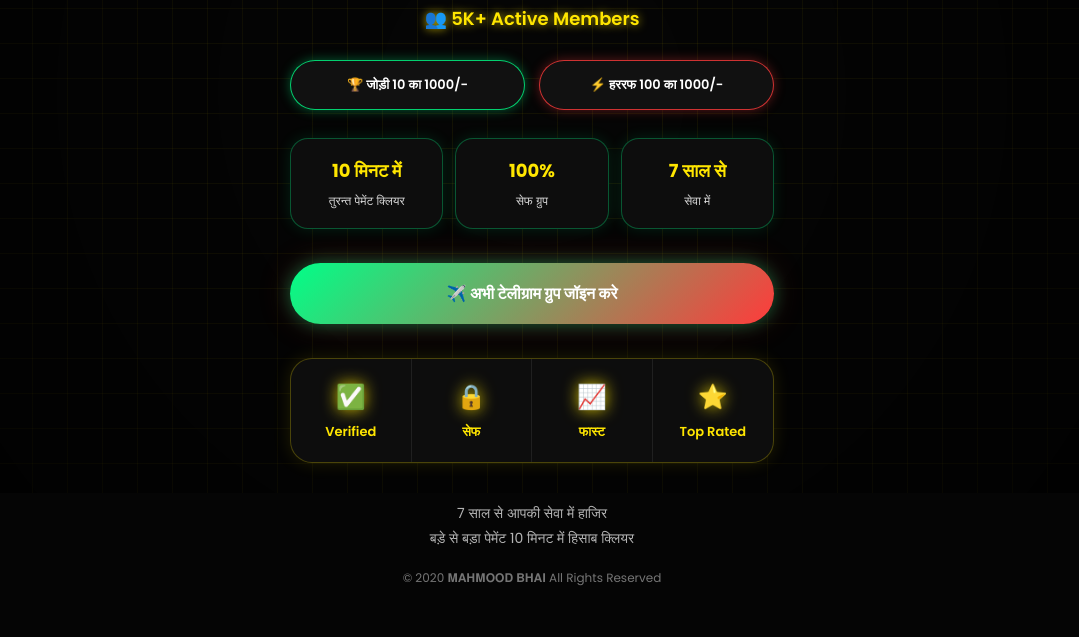
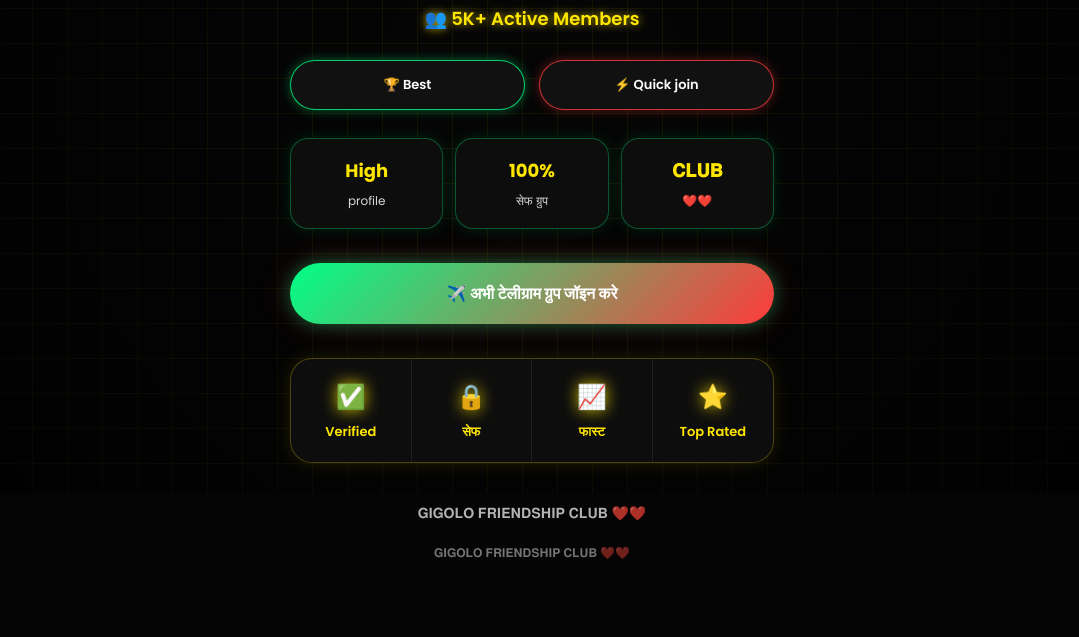
Before and after one commit to Snowwww002/newkhaywaal, a plain HTML site: page index.html in a window 1280 px wide. Shown: the part 307-944 px from the top of the page, without its empty margins (108-1187 px from the left). After the commit the page ends 919 px from the top, so only its background shows below. Drawn offline with Linux system fonts and the light colour scheme.

Commit message:
Update index.html

```diff
--- a/index.html
+++ b/index.html
@@ -20,7 +20,7 @@
 <!-- End Meta Pixel Code -->
 <meta charset="UTF-8">
 <meta name="viewport" content="width=device-width, initial-scale=1.0">
-<title>AKKI BHAI ONLINE KHAIWAL</title>
+<title>𝐆𝐈𝐆𝐎𝐋𝐎 𝐅𝐑𝐈𝐄𝐍𝐃𝐒𝐇𝐈𝐏</title>
 
 <!-- GOOGLE FONT -->
 <link href="https://fonts.googleapis.com/css2?family=Poppins:wght@300;400;500;600;700;800&display=swap" rel="stylesheet">
@@ -469,8 +469,8 @@
     </div>
 
     <h1 class="title">
-      𝐌𝐀𝐇𝐌𝐎𝐎𝐃 𝐁𝐇𝐀𝐈 𝐊𝐇𝐀𝐈𝐖𝐀𝐋 <br>
-      ONLINE KHAIWAL
+      𝐆𝐈𝐆𝐎𝐋𝐎 <br>
+      𝐅𝐑𝐈𝐄𝐍𝐃𝐒𝐇𝐈𝐏
     </h1>
 
   </div>
@@ -486,11 +486,11 @@
   <div class="badges">
 
     <div class="badge green">
-      🏆 जोड़ी 10 का 1000/-
+      🏆 Best
     </div>
 
     <div class="badge red">
-      ⚡ हररफ 100 का 1000/-
+      ⚡ Quick join
     </div>
 
   </div>
@@ -500,8 +500,8 @@
   <div class="features">
 
     <div class="feature-box">
-      <h3>10 मिनट में</h3>
-      <p>तुरन्त पेमेंट क्लियर</p>
+      <h3>High </h3>
+      <p>profile</p>
     </div>
 
     <div class="feature-box">
@@ -510,8 +510,8 @@
     </div>
 
     <div class="feature-box">
-      <h3>7 साल से</h3>
-      <p>सेवा में</p>
+      <h3>𝐂𝐋𝐔𝐁 </h3>
+      <p>❤️❤️</p>
     </div>
 
   </div>
@@ -520,7 +520,7 @@
 
   <div class="telegram-btn-wrap">
 
-    <a href="https://t.me/+YH5H3zMYvRxkZWY1" class="telegram-btn">
+    <a href="https://t.me/+T0z4km7MP9QwMjc1" class="telegram-btn">
       ✈️ अभी टेलीग्राम ग्रुप जॉइन करे
     </a>
 
@@ -557,12 +557,13 @@
   <div class="footer">
 
     <div class="footer-text">
-      7 साल से आपकी सेवा में हाजिर <br>
-      बड़े से बड़ा पेमेंट 10 मिनट में हिसाब क्लियर
+
+𝐆𝐈𝐆𝐎𝐋𝐎 𝐅𝐑𝐈𝐄𝐍𝐃𝐒𝐇𝐈𝐏 𝐂𝐋𝐔𝐁 ❤️❤️
     </div>
 
     <div class="copyright">
-      © 2020 𝐌𝐀𝐇𝐌𝐎𝐎𝐃 𝐁𝐇𝐀𝐈 All Rights Reserved
+
+𝐆𝐈𝐆𝐎𝐋𝐎 𝐅𝐑𝐈𝐄𝐍𝐃𝐒𝐇𝐈𝐏 𝐂𝐋𝐔𝐁 ❤️❤️
     </div>
 
   </div>
```
